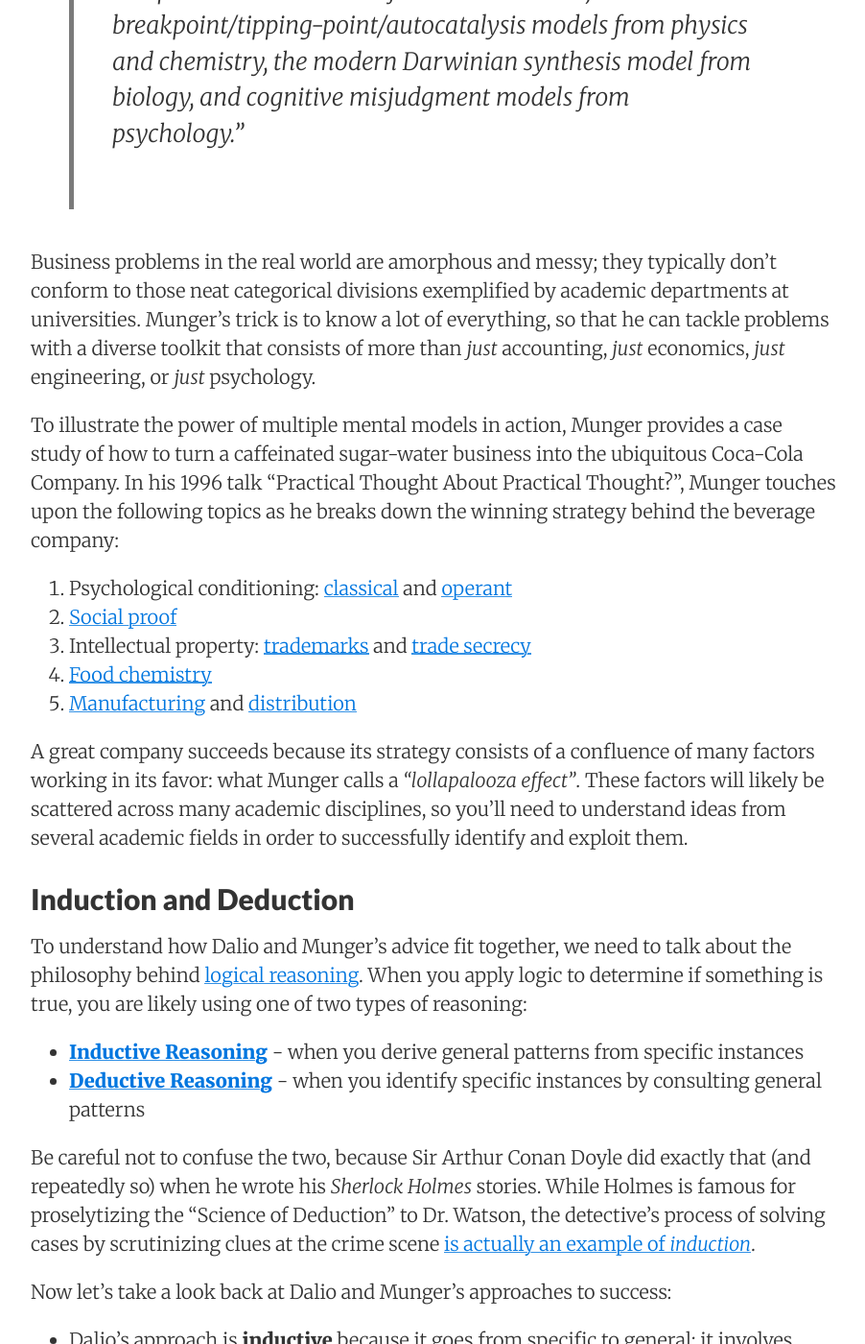
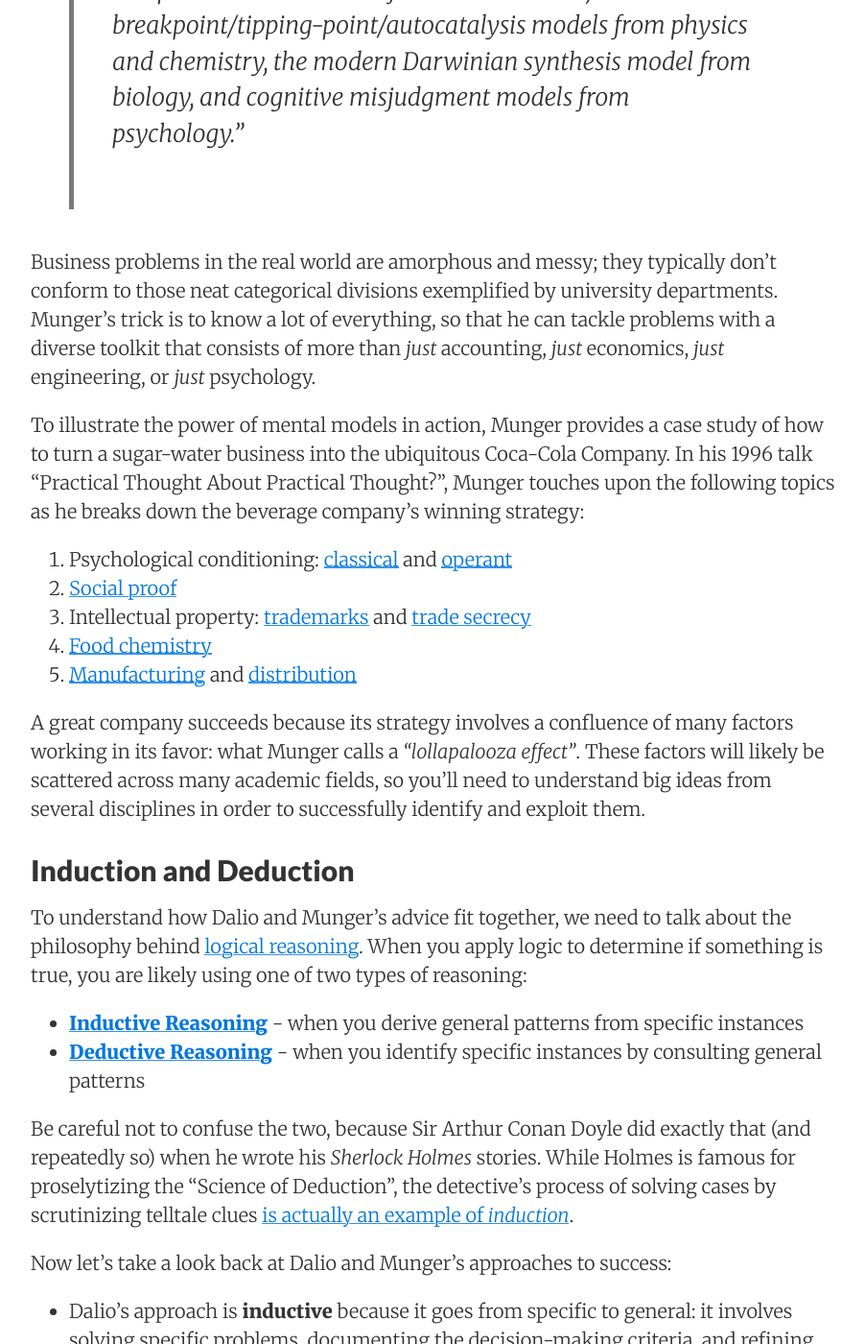
Before and after one commit to sewardlee337/sewardlee337.github.io, a Jekyll site: the page built from blog/_posts/2020-12-31-dalio-style-induction-and-munger-style-deduction.md, in a window 1280 px wide and 1400 px high, scrolled down 3775 px. Shown: the whole window at 96% size, without its empty margins (188-1090 px from the left). Built offline with Jekyll 4.4.1, drawn with Linux system fonts in a browser that asks for light colours; nearby versions of some CDN libraries; some of the changed text lies outside the part shown.

Commit message:
Edits to blog

```diff
--- a/blog/_posts/2020-12-31-dalio-style-induction-and-munger-style-deduction.md
+++ b/blog/_posts/2020-12-31-dalio-style-induction-and-munger-style-deduction.md
@@ -43,9 +43,9 @@ _Poor Charlie’s Almanack_ -- a collection of Charlie Munger’s speeches edite
 
 > “When properly collected and organized, [Munger’s] Multiple Mental Models (about one hundred in number, he estimates) provide a context or ‘latticework’ that leads to remarkable insight as to the purpose and nature of life… Especially important examples of these models include the redundancy/backup system model from engineering, the compound interest model from mathematics, the breakpoint/tipping-point/autocatalysis models from physics and chemistry, the modern Darwinian synthesis model from biology, and cognitive misjudgment models from psychology.”
 
-Business problems in the real world are amorphous and messy; they typically don’t conform to those neat categorical divisions exemplified by academic departments at universities. Munger’s trick is to know a lot of everything, so that he can tackle problems with a diverse toolkit that consists of more than _just_ accounting, _just_ economics, _just_ engineering, or _just_ psychology.
+Business problems in the real world are amorphous and messy; they typically don’t conform to those neat categorical divisions exemplified by university departments. Munger’s trick is to know a lot of everything, so that he can tackle problems with a diverse toolkit that consists of more than _just_ accounting, _just_ economics, _just_ engineering, or _just_ psychology.
 
-To illustrate the power of multiple mental models in action, Munger provides a case study of how to turn a caffeinated sugar-water business into the ubiquitous Coca-Cola Company. In his 1996 talk “Practical Thought About Practical Thought?”, Munger touches upon the following topics as he breaks down the winning strategy behind the beverage company:
+To illustrate the power of mental models in action, Munger provides a case study of how to turn a sugar-water business into the ubiquitous Coca-Cola Company. In his 1996 talk “Practical Thought About Practical Thought?”, Munger touches upon the following topics as he breaks down the beverage company's winning strategy:
 
 1. Psychological conditioning: [classical](https://en.wikipedia.org/wiki/Classical_conditioning) and [operant](https://en.wikipedia.org/wiki/Operant_conditioning)
 2. [Social proof](https://en.wikipedia.org/wiki/Social_proof)
@@ -53,7 +53,7 @@ To illustrate the power of multiple mental models in action, Munger provides a c
 4. [Food chemistry](https://en.wikipedia.org/wiki/Food_chemistry)
 5. [Manufacturing](https://en.wikipedia.org/wiki/Manufacturing) and [distribution](https://en.wikipedia.org/wiki/Food_distribution)
 
-A great company succeeds because its strategy consists of a confluence of many factors working in its favor: what Munger calls a _“lollapalooza effect”_. These factors will likely be scattered across many academic disciplines, so you’ll need to understand ideas from several academic fields in order to successfully identify and exploit them.
+A great company succeeds because its strategy involves a confluence of many factors working in its favor: what Munger calls a _“lollapalooza effect”_. These factors will likely be scattered across many academic fields, so you’ll need to understand big ideas from several disciplines in order to successfully identify and exploit them.
 
 ## Induction and Deduction
 
@@ -62,13 +62,13 @@ To understand how Dalio and Munger’s advice fit together, we need to talk abou
 * [**Inductive Reasoning**](https://en.wikipedia.org/wiki/Inductive_reasoning) - when you derive general patterns from specific instances
 * [**Deductive Reasoning**](https://en.wikipedia.org/wiki/Deductive_reasoning) - when you identify specific instances by consulting general patterns
 
-Be careful not to confuse the two, because Sir Arthur Conan Doyle did exactly that (and repeatedly so) when he wrote his _Sherlock Holmes_ stories. While Holmes is famous for proselytizing the “Science of Deduction” to Dr. Watson, the detective’s process of solving  cases by scrutinizing clues at the crime scene [is actually an example of _induction_](https://fs.blog/2018/05/deductive-inductive-reasoning/).
+Be careful not to confuse the two, because Sir Arthur Conan Doyle did exactly that (and repeatedly so) when he wrote his _Sherlock Holmes_ stories. While Holmes is famous for proselytizing the “Science of Deduction”, the detective’s process of solving cases by scrutinizing telltale clues [is actually an example of _induction_](https://fs.blog/2018/05/deductive-inductive-reasoning/).
 
 Now let’s take a look back at Dalio and Munger’s approaches to success:
 
 * Dalio’s approach is **inductive** because it goes from specific to general: it involves solving specific problems, documenting the decision-making criteria, and refining these criteria over time to improve their effectiveness.
 
-* Munger’s approach is **deductive** because it goes from general to specific: it involves building a diverse toolkit of theories from many academic disciplines, and choosing the best instrument from the toolkit to solve specific problems.
+* Munger’s approach is **deductive** because it goes from general to specific: it involves building a diverse toolkit of theories from many academic disciplines, and choosing the best instrument from the toolkit to solve a specific problem.
 
 There’s nothing to stop you from using both inductive and deductive reasoning to solve difficult problems. In fact, applying both is an excellent idea. As philosopher [Robert M. Pirsig](https://en.wikipedia.org/wiki/Robert_M._Pirsig) puts it  in [_Zen and the Art of Motorcycle Maintenance_](https://www.amazon.com/Zen-Art-Motorcycle-Maintenance-Inquiry-ebook/dp/B0026772N8/ref=tmm_kin_swatch_0?_encoding=UTF8&qid=1609462627&sr=8-2):
 
```
Also changed, not shown: other parts of blog/_posts/2020-12-31-dalio-style-induction-and-munger-style-deduction.md (+5 -5 lines), blog/_posts/2020-08-16-every-row-in-your-dataset-is-a-human-being.md (+1 -1 lines).
